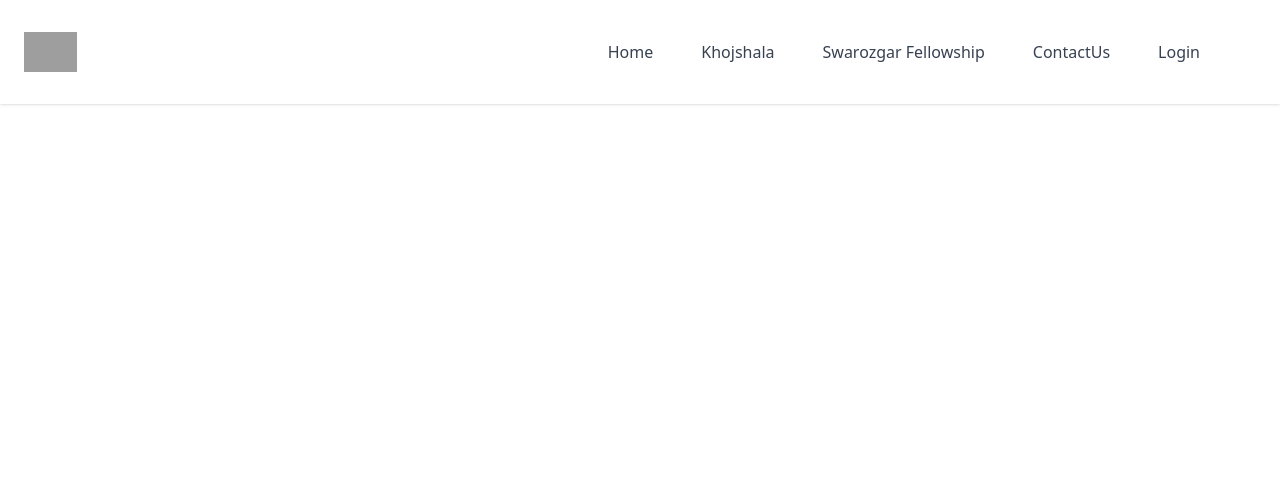
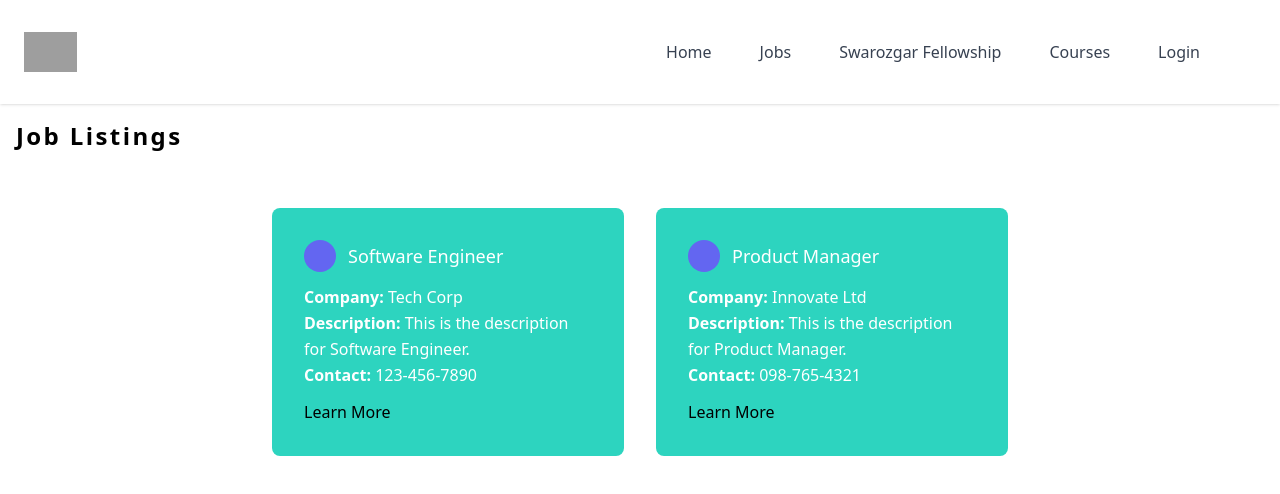
Before and after one commit to cfgmumbai24/Team-32, a React (Vite) app in the folder frontend/: page /Jobs in a window 1280 px wide. Shown: the top 494 px of the page. Built offline with nearby package versions, Linux system fonts and the light colour scheme; grey boxes are pictures that could not be loaded.

Commit message:
jobs added

```diff
--- a/frontend/package.json
+++ b/frontend/package.json
@@ -15,6 +15,7 @@
     "@mui/icons-material": "^5.15.20",
     "@mui/material": "^5.15.20",
     "@mui/styled-engine-sc": "^6.0.0-alpha.18",
+    "crypto-js": "^4.2.0",
     "mui": "^0.0.1",
     "react": "^18.2.0",
     "react-dom": "^18.2.0",
--- a/frontend/src/App.jsx
+++ b/frontend/src/App.jsx
@@ -7,7 +7,8 @@ import Navbar from './components/Navbar'
 import { Routes,Route, BrowserRouter } from 'react-router-dom'
 import Home from './components/pages/Home'
 import { Login } from './components/pages/Login'
-import Khojshala from './components/pages/Khojshala'
+import JobDetail from './components/jobDetails'
+import Jobs from './components/pages/Jobs'
 import Swarozgar from './components/pages/Swarozgar'
 import ContactUs from './components/pages/ContactUs'
 import { Signup } from './components/pages/Signup'
@@ -22,12 +23,16 @@ function App() {
       <Route exact path='/' element={<Home />}/>
       <Route exact path='/Login' element={<Login />}/>
       <Route exact path='/Signup' element={<Signup />}/>
-      <Route exact path='/Khojshala' element={<Khojshala />}/>
+      <Route exact path='/Jobs' element={<Jobs />}/>
       <Route exact path='/Swarozgar' element={<Swarozgar />}/>
       <Route exact path='/ContactUs' element={<ContactUs />}/>
+      <Route path="/job/:id" element={<JobDetail />} />
+
     </Routes>
     </BrowserRouter>
   )
 }
 
 export default App
+
+App.js
--- /dev/null
+++ b/frontend/src/components/JobCard.jsx
@@ -0,0 +1,41 @@
+// src/components/JobCards.js
+import React from 'react';
+import { Link } from 'react-router-dom';
+import { jobs } from '../data/jobData.js'; // Ensure the correct path to the jobData file
+
+const JobCards = () => {
+  return (
+    <div className="flex flex-wrap justify-center mt-10">
+      {jobs.map(job => (
+        <div key={job.id} className="p-4 max-w-sm">
+          <div className="flex rounded-lg h-full dark:bg-gray-800 bg-teal-400 p-8 flex-col">
+            <div className="flex items-center mb-3">
+              <div
+                className="w-8 h-8 mr-3 inline-flex items-center justify-center rounded-full dark:bg-indigo-500 bg-indigo-500 text-white flex-shrink-0"
+              >
+                {/* Icon Placeholder */}
+              </div>
+              <h2 className="text-white dark:text-white text-lg font-medium">{job.title}</h2>
+            </div>
+            <div className="flex flex-col justify-between flex-grow">
+              <p className="leading-relaxed text-base text-white dark:text-gray-300">
+                <strong>Company:</strong> {job.company}
+              </p>
+              <p className="leading-relaxed text-base text-white dark:text-gray-300">
+                <strong>Description:</strong> {job.description}
+              </p>
+              <p className="leading-relaxed text-base text-white dark:text-gray-300">
+                <strong>Contact:</strong> {job.contact}
+              </p>
+              <Link to={`/job/${job.id}`} className="mt-3 text-black dark:text-white hover:text-blue-600 inline-flex items-center">
+                Learn More
+              </Link>
+            </div>
+          </div>
+        </div>
+      ))}
+    </div>
+  );
+};
+
+export default JobCards;
--- a/frontend/src/components/Navbar.jsx
+++ b/frontend/src/components/Navbar.jsx
@@ -9,13 +9,13 @@ const Navbar = () => {
       <div className="container px-6 py-8 mx-auto">
         <div className="lg:flex lg:items-center lg:justify-between">
           <div className="flex items-center justify-between">
-            <a href="#">
+            <Link to="#">
               <img
                 className="w-auto h-10 sm:h-8s"
                 src="https://margshala.com/wp-content/uploads/2023/08/Margshala-Logo.png"
                 alt="Logo"
               />
-            </a>
+            </Link>
             {/* Mobile menu button */}
             <div className="flex lg:hidden">
               <button
@@ -66,36 +66,36 @@ const Navbar = () => {
             }`}
           >
             <div className="flex flex-col -mx-6 lg:flex-row lg:items-center lg:mx-8">
-              <a
-                href="/"
+              <Link
+                to="/"
                 className="px-3 py-2 mx-3 mt-2 text-gray-700 transition-colors duration-300 transform rounded-md lg:mt-0 dark:text-gray-200 hover:bg-gray-100 dark:hover:bg-gray-700"
               >
                 Home
-              </a>
-              <a
-                href="/Khojshala"
+              </Link>
+              <Link
+                to="/Jobs"
                 className="px-3 py-2 mx-3 mt-2 text-gray-700 transition-colors duration-300 transform rounded-md lg:mt-0 dark:text-gray-200 hover:bg-gray-100 dark:hover:bg-gray-700"
               >
-                Khojshala
-              </a>
-              <a
-                href="/Swarozgar"
+               Jobs
+              </Link>
+              <Link
+                to="/Swarozgar"
                 className="px-3 py-2 mx-3 mt-2 text-gray-700 transition-colors duration-300 transform rounded-md lg:mt-0 dark:text-gray-200 hover:bg-gray-100 dark:hover:bg-gray-700"
               >
                 Swarozgar Fellowship
-              </a>
-              <a
-                href="/ContactUs"
+              </Link>
+              <Link
+                to="/Courses"
                 className="px-3 py-2 mx-3 mt-2 text-gray-700 transition-colors duration-300 transform rounded-md lg:mt-0 dark:text-gray-200 hover:bg-gray-100 dark:hover:bg-gray-700"
               >
-                ContactUs
-              </a>
-              <a
-                href="/Login"
+                Courses
+              </Link>
+              <Link
+                to="/Login"
                 className="px-3 py-2 mx-3 mt-2 text-gray-700 transition-colors duration-300 transform rounded-md lg:mt-0 dark:text-gray-200 hover:bg-gray-100 dark:hover:bg-gray-700"
               >
                 Login
-              </a>
+              </Link>
 
             </div>
 
--- /dev/null
+++ b/frontend/src/components/jobDetails.jsx
@@ -0,0 +1,24 @@
+// src/components/JobDetail.js
+import React from 'react';
+import { useParams } from 'react-router-dom';
+import { jobs } from '../data/jobData';
+
+const JobDetail = () => {
+  const { id } = useParams();
+  const job = jobs.find(job => job.id === parseInt(id));
+
+  if (!job) {
+    return <div>Job not found</div>;
+  }
+
+  return (
+    <div className="container mx-auto p-4">
+      <h1 className="text-2xl font-bold">{job.title}</h1>
+      <p><strong>Company:</strong> {job.company}</p>
+      <p><strong>Description:</strong> {job.description}</p>
+      <p><strong>Contact:</strong> {job.contact}</p>
+    </div>
+  );
+};
+
+export default JobDetail;
--- /dev/null
+++ b/frontend/src/components/pages/Jobs.jsx
@@ -0,0 +1,13 @@
+import React from 'react';
+import JobCard from '../JobCard';
+
+const Jobs = () => {
+  return (
+    <div className="container mx-auto p-4">
+      <h1 className="text-2xl font-bold mb-4">Job Listings</h1>
+      <JobCard />
+    </div>
+  );
+};
+
+export default Jobs;
--- a/frontend/src/components/pages/Login.jsx
+++ b/frontend/src/components/pages/Login.jsx
@@ -2,7 +2,16 @@ import { useState } from 'react';
 import MailIcon from '@mui/icons-material/Mail';
 import LockIcon from '@mui/icons-material/Lock';
 import { Link, useNavigate } from 'react-router-dom';
-
+import CryptoJS from 'crypto-js';
+89
+const encryptData = (data, secretKey) => {
+  const ciphertext = CryptoJS.AES.encrypt(JSON.stringify(data), secretKey).toString();
+  return ciphertext;
+};
+const saveToLocalStorage = (key, data, secretKey) => {
+  const encryptedData = encryptData(data, secretKey);
+  localStorage.setItem(key, encryptedData);
+};
 export const Login = () => {
   const navigate = useNavigate();
 
@@ -11,7 +20,7 @@ export const Login = () => {
 
   const loginuser = async (e) => {
     e.preventDefault();
-    const res = await fetch('/signin?', {
+    const res = await fetch('http://localhost:3010/api/login', {
       method: 'POST',
       headers: {
         'content-Type': 'application/json',
@@ -22,11 +31,17 @@ export const Login = () => {
       }),
     });
     const data = await res.json();
+    console.log(data)
     if (data.status === 400 || !data) {
       window.alert('Invalid credentials');
     } else {
       window.alert('Successful login');
       navigate('/');
+    }
+    if (data.token!=null&&data.token!=undefined){
+      saveToLocalStorage("auth-token",data.token,"encrypt-key");
+      saveToLocalStorage("userEmail",data.email,"encrypt-key");
+      saveToLocalStorage("userEmail",data.role,"encrypt-key");
     }
   };
 
@@ -42,7 +57,7 @@ export const Login = () => {
           </div>
           <div className="signin-content">
             <div className="signup-form">
-              <h2 className="form-title text-center">Sign in</h2>
+              <h2 className="form-title text-center">Log in</h2>
               <form className="register-form" id="register-form">
                 <div className="form-group mb-4">
                   <label htmlFor="email">
--- a/frontend/src/components/pages/Signup.jsx
+++ b/frontend/src/components/pages/Signup.jsx
@@ -11,12 +11,47 @@ export const Signup = () => {
     email: '',
     phone: '',
     password: '',
-    cpassword: '',
+    cstress: '',
   });
 
   const handleInputs = (e) => {
     const { name, value } = e.target;
-    setUser({...user, [name]: value });
+    setUser({ ...user, [name]: value });
+  };
+
+  const handleSubmit = async (e) => {
+    e.preventDefault(); // Prevent the default form submission
+    if (user.password !== user.cpassword) {
+      alert('Passwords do not match!');
+      return;
+    }
+    // Make API call
+    try {
+      const response = await fetch('http://localhost:3010/api/insertUser', {
+        method: 'POST',
+        headers: {
+          'Content-Type': 'application/json',
+        },
+        body: JSON.stringify({
+          name: user.name,
+          email: user.email,
+          phone: user.phone,
+          password: user.password,
+          role:1,
+          keywords:[] // Ensure your backend hashes this password before storing
+        }),
+      });
+      const data = await response.json();
+      // You can handle the response further
+      if (response.ok) {
+        alert('Registration successful!');
+        // Redirect or clear form here
+      } else {
+        throw new Error(data.message || 'Something went wrong');
+      }
+    } catch (error) {
+      alert(error.message);
+    }
   };
 
   return (
@@ -25,7 +60,7 @@ export const Signup = () => {
         <div className="signup-content">
           <div className="signup-form">
             <h2 className="form-title text-center">Sign up</h2>
-            <form className="register-form">
+            <form className="register-form" onSubmit={handleSubmit}>
               <div className="form-group mb-4">
                 <label htmlFor="name">
                   <PersonIcon />
@@ -92,7 +127,7 @@ export const Signup = () => {
                   id="cpassword"
                   value={user.cpassword}
                   onChange={handleInputs}
-                  placeholder="Your confirm password"
+                  placeholder="Confirm your password"
                   className="w-full py-2 px-3 text-gray-700 leading-tight focus:outline-none focus:shadow-outline"
                 />
               </div>
@@ -107,7 +142,6 @@ export const Signup = () => {
               </div>
             </form>
             <div className="signup-image">
-
               <Link to="/login" className="text-blue-600 hover:text-blue-900">
                 I am already registered
               </Link>
--- /dev/null
+++ b/frontend/src/data/jobData.js
@@ -0,0 +1,17 @@
+
+export const jobs = [
+    {
+      id: 1,
+      title: 'Software Engineer',
+      company: 'Tech Corp',
+      description: 'This is the description for Software Engineer.',
+      contact: '123-456-7890',
+    },
+    {
+      id: 2,
+      title: 'Product Manager',
+      company: 'Innovate Ltd',
+      description: 'This is the description for Product Manager.',
+      contact: '098-765-4321',
+    },
+];
```
Also changed, not shown: frontend/src/components/pages/Courses.jsx (added), 1 other file (tests, documents, lock files or other folders).
